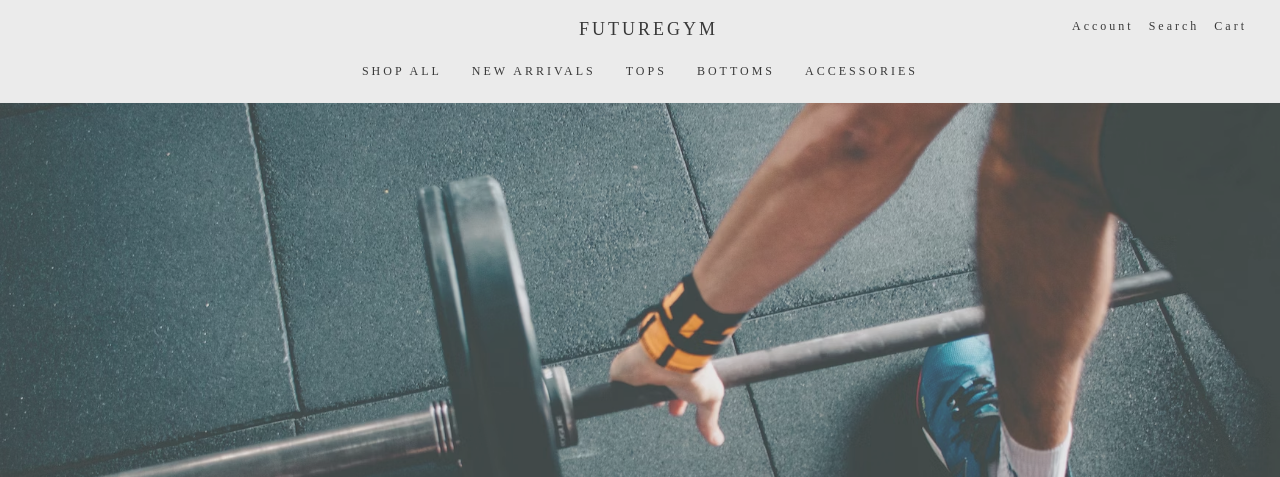
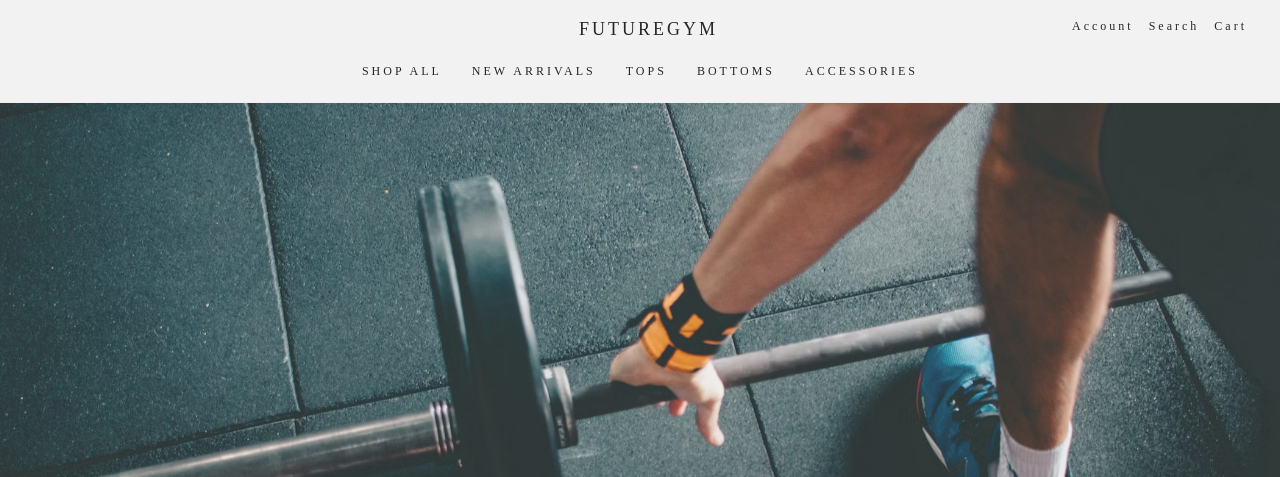
Before and after one commit to WilsonCode1224/WilsonCode1224-github.io-fitness_shop, a plain HTML site: page index.html in a window 1280 px wide. Shown: the top 477 px of the page. Drawn offline with Linux system fonts and the light colour scheme.

Commit message:
setting style files

```diff
--- a/css/style.css
+++ b/css/style.css
@@ -168,10 +168,11 @@ a {
 }
 
 .header {
+  z-index: 9999;
   position: relative;
   background-image: url("../img/banner.avif");
   height: 700px;
-  opacity: 0.7;
+  opacity: 0.8;
   background-size: cover;
 }
 
@@ -180,7 +181,6 @@ a {
 }
 
 .top-header {
-  z-index: 9999 !important;
   position: fixed;
   top: 0;
   width: 100%;
```
